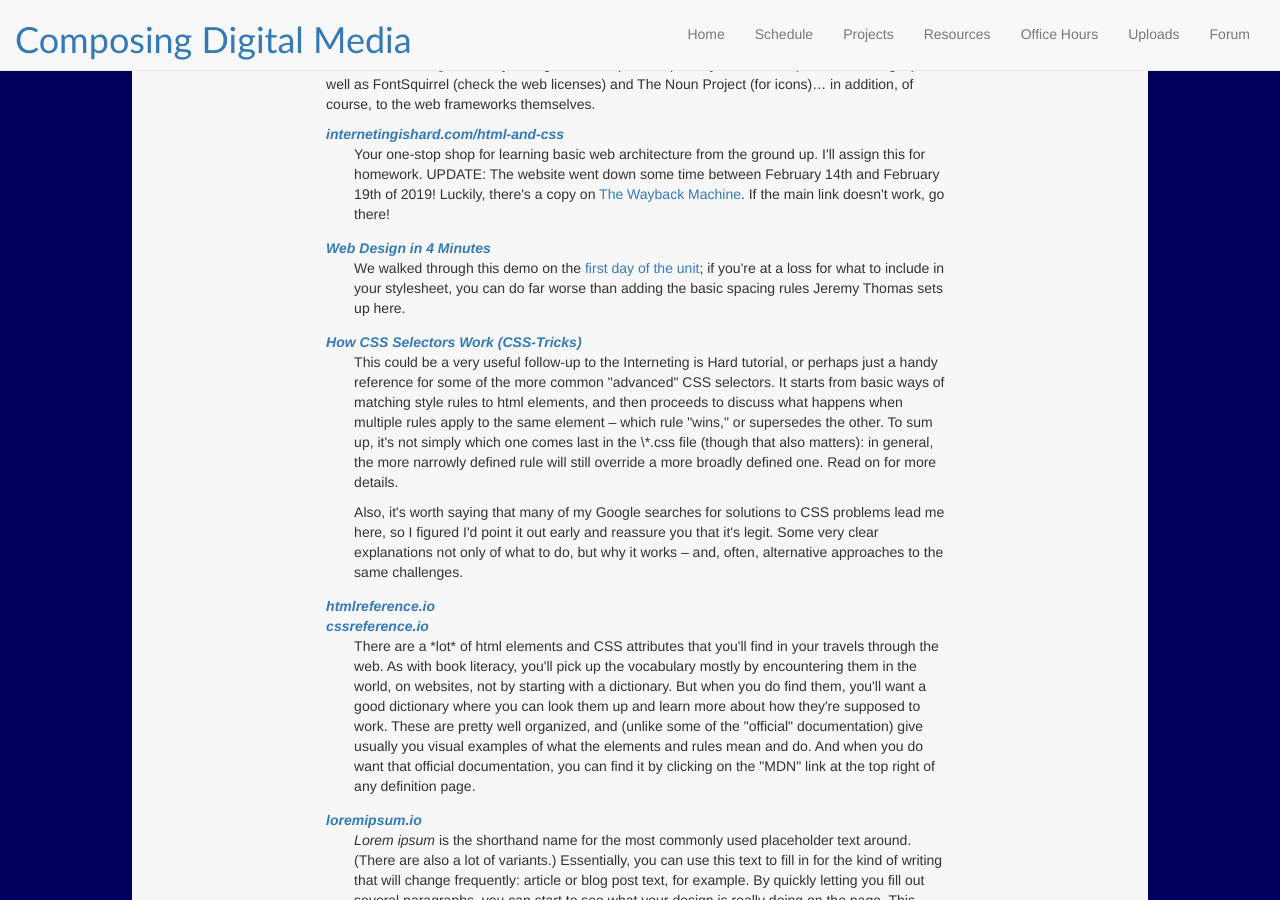
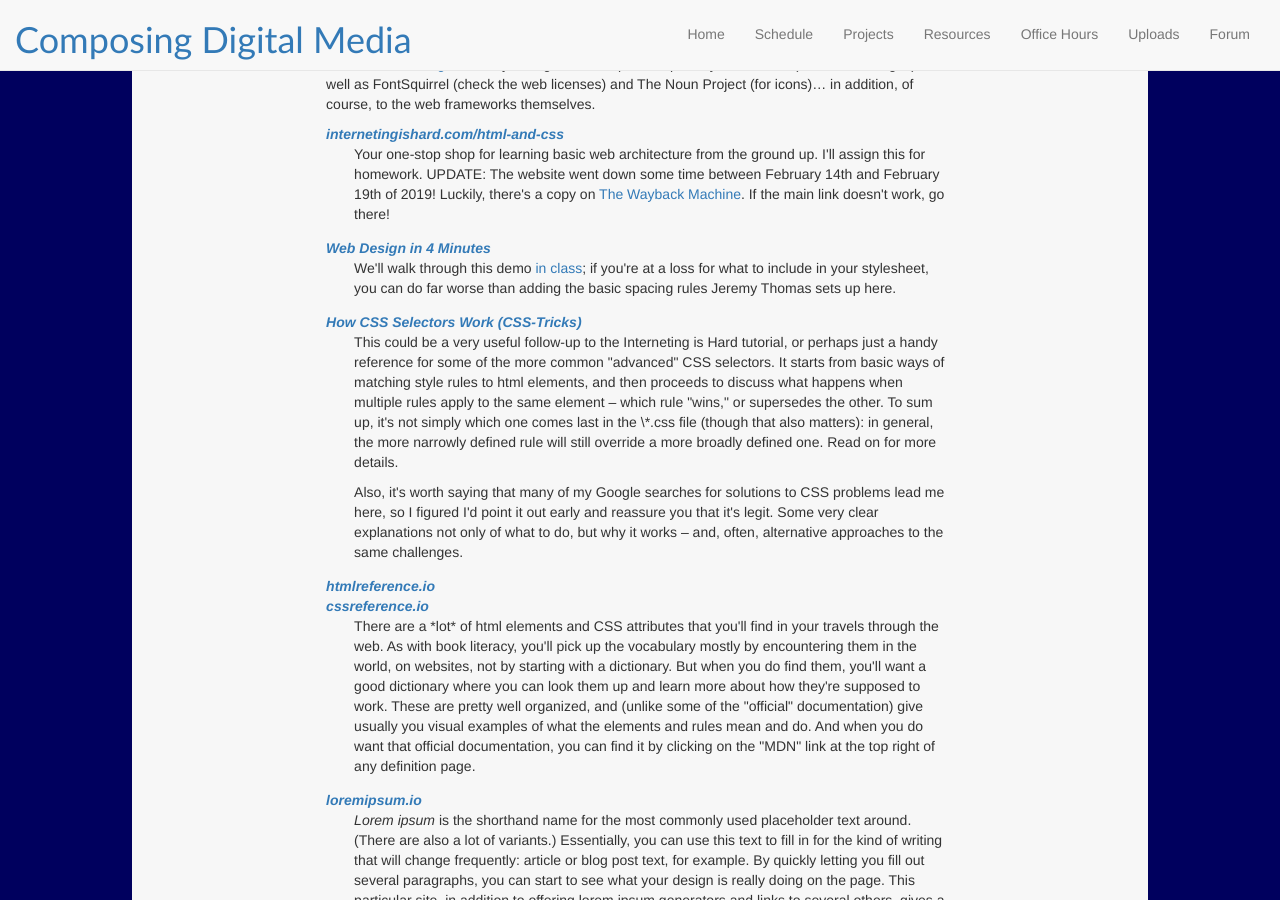
Before and after one commit to benmiller314/cdm2019fall, a Jekyll site: the page built from resources.md, in a window 1280 px wide and 900 px high, scrolled down 5389 px. Built offline with Jekyll 4.4.1, drawn with Linux system fonts in a browser that asks for light colours.

Commit message:
fix URL to lesson plan with web design in 4 minutes

```diff
--- a/resources.md
+++ b/resources.md
@@ -185,7 +185,7 @@
 <dd>Your one-stop shop for learning basic web architecture from the ground up. I'll assign this for homework. UPDATE: The website went down some time between February 14th and February 19th of 2019! Luckily, there's a copy on <a href="https://web.archive.org/web/20190213013947/https://internetingishard.com/html-and-css/">The Wayback Machine</a>. If the main link doesn't work, go there!</dd>
 
 <dt><a href="http://jgthms.com/web-design-in-4-minutes">Web Design in 4 Minutes</a></dt>
-<dd>We walked through this demo on the <a href="/lesson-13/#web-design-in-4-minutes-15-min">first day of the unit</a>; if you're at a loss for what to include in your stylesheet, you can do far worse than adding the basic spacing rules Jeremy Thomas sets up here.</dd>
+<dd>We'll walk through this demo <a href="{{site.github.url}}/plans/lesson-18#web-design-in-4-minutes-in-15-min">in class</a>; if you're at a loss for what to include in your stylesheet, you can do far worse than adding the basic spacing rules Jeremy Thomas sets up here.</dd>
 
 <dt><a href="https://css-tricks.com/how-css-selectors-work/">How CSS Selectors Work (CSS-Tricks)</a></dt>
 <dd><p>This could be a very useful follow-up to the Interneting is Hard tutorial, or perhaps just a handy reference for some of the more common "advanced" CSS selectors. It starts from basic ways of matching style rules to html elements, and then proceeds to discuss what happens when multiple rules apply to the same element – which rule "wins," or supersedes the other. To sum up, it's not simply which one comes last in the \*.css file (though that also matters): in general, the more narrowly defined rule will still override a more broadly defined one. Read on for more details.</p>
```
